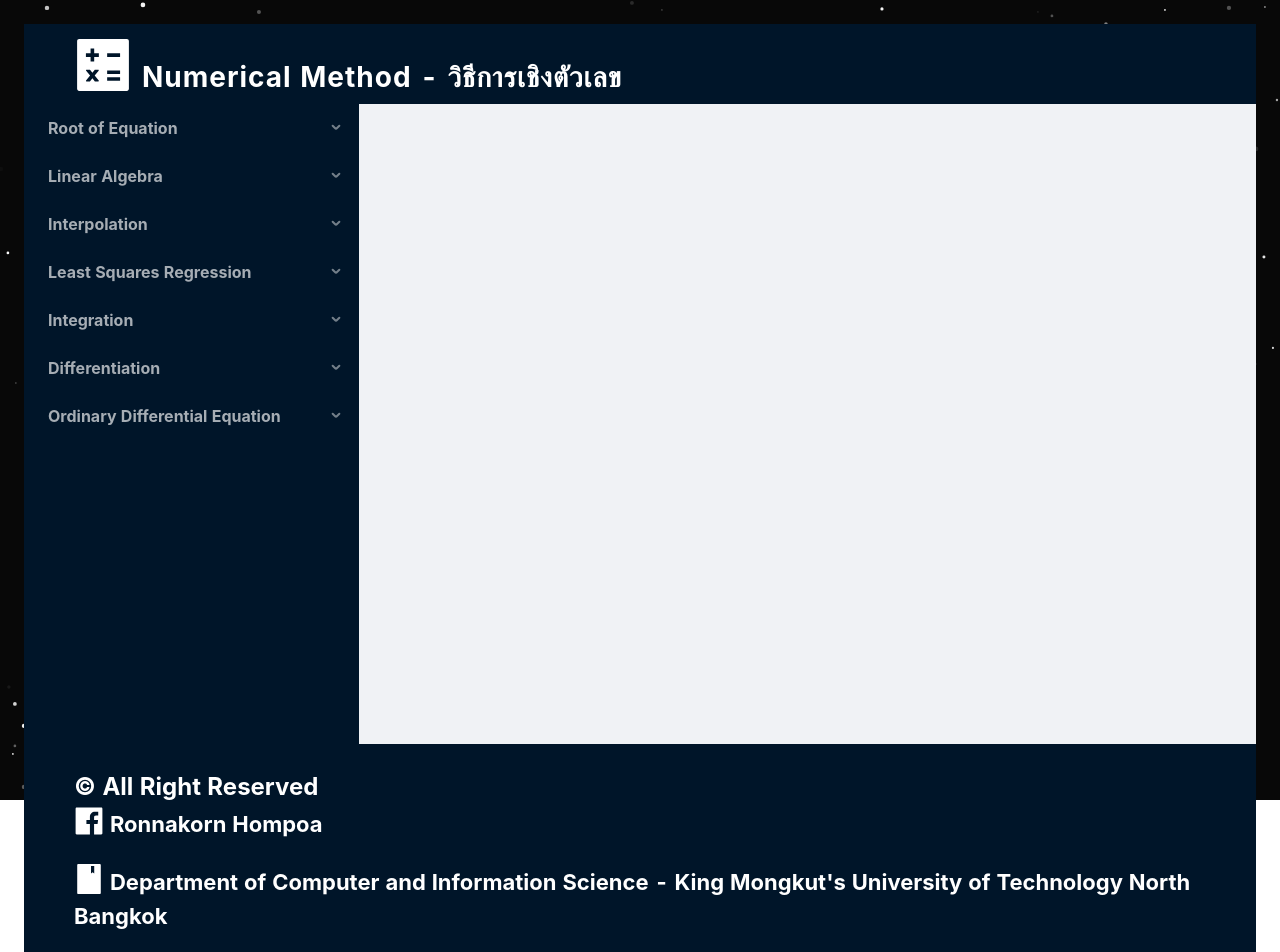
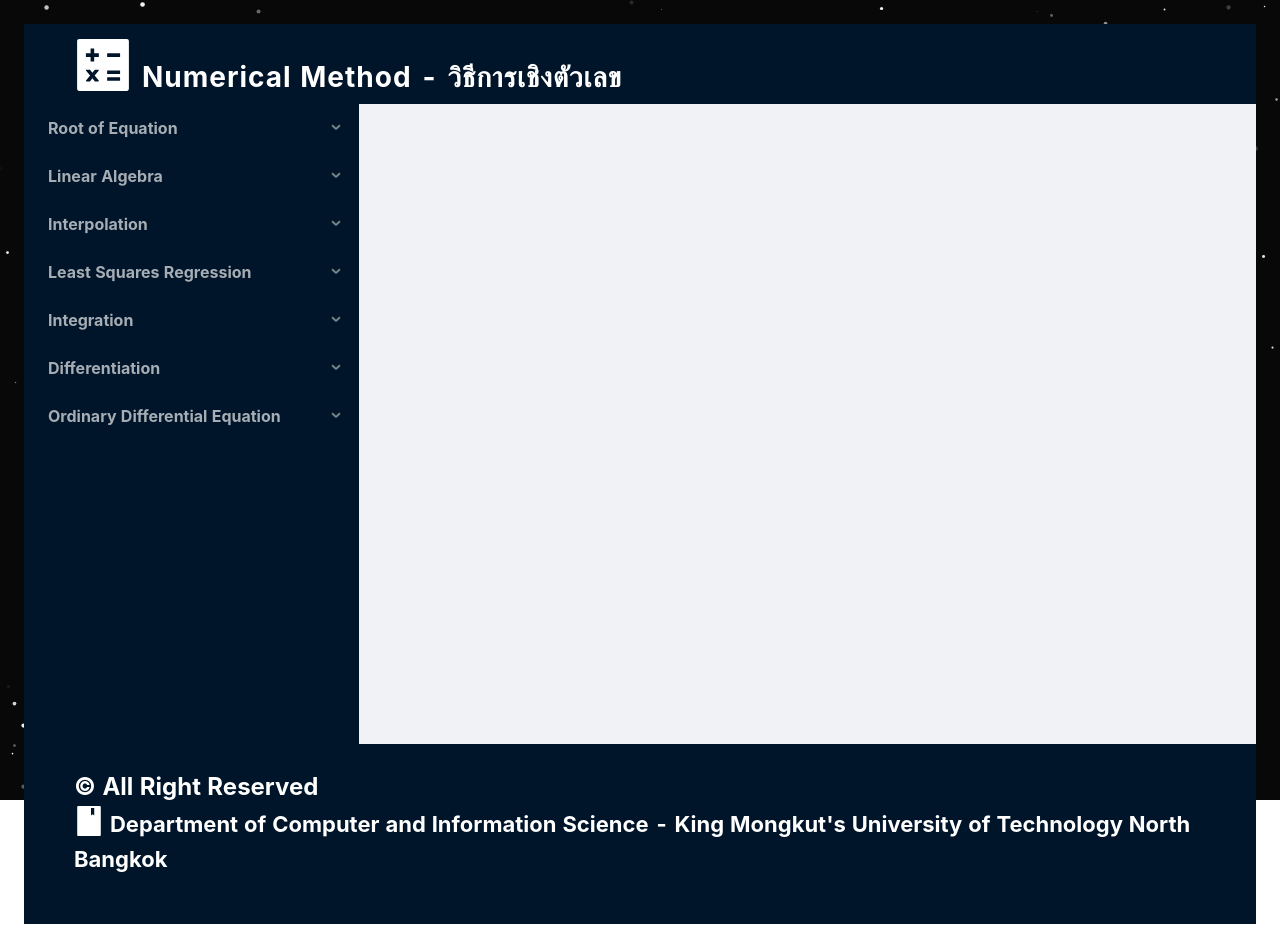
Before and after one commit to kasettakorn/Numerical-method, a React (Create React App) app: page / in a window 1280 px wide. Shown: the top 952 px of the page. Built offline with nearby package versions, Linux system fonts and the light colour scheme.

Commit message:
Update App.js

```diff
--- a/src/App.js
+++ b/src/App.js
@@ -161,7 +161,6 @@ class App extends Component {
           <Footer style={{ backgroundColor: "#001529", minHeight: 120 }}>
             <p style={{ fontSize: "24px", fontWeight: "bold", color: "white" }}>
               © All Right Reserved<br />
-              <p style={{fontSize:"22px", verticalAlign:"text-bottom"}}><FacebookFilled style={{ fontSize: "30px" }} /><a target="_blank" rel="noopener noreferrer" href="http://www.facebook.com/kornkung.h" style={{ color: "white", textDecoration: "none" }}> Ronnakorn   Hompoa</a></p>
 
               <p style={{fontSize:"22px", verticalAlign:"text-bottom"}}><BookFilled style={{ fontSize: "30px" }} /><a target="_blank" rel="noopener noreferrer" href="http://www.facebook.com/kornkung.h" style={{ color: "white", textDecoration: "none" }}> Department of Computer and Information Science - King Mongkut's University of Technology North Bangkok</a></p>
 
```
